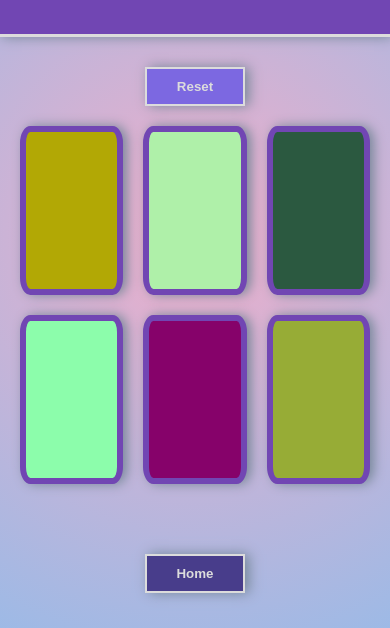
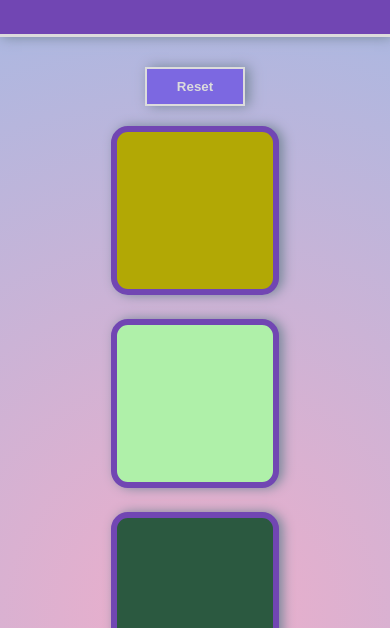
Before and after one commit to shanelbb/js-practice-projects, a plain HTML site: page color-guesser/index.html in a window 390 px wide. Shown: the part 216-844 px from the top of the page. Drawn offline with Linux system fonts and the light colour scheme; some packages are replaced by stand-ins of ours; a script that the page names is missing.

Commit message:
responsiveness

```diff
--- a/color-guesser/style.css
+++ b/color-guesser/style.css
@@ -2,17 +2,21 @@
 
 .colors {
     display: grid;
-    grid-template-columns: 1fr 1fr 1fr;
-    grid-gap: 20px;
+    grid-template-columns: repeat(auto-fill, 150px);
+    grid-gap: 1.5rem;
+    justify-content: center;
+    justify-items: center;
+    width: 80%;
     max-width: 600px;
     margin: 0 auto;
     padding: 0 20px 20px;
 }
 
 .btn {
-    width: 100%;
+    width: 20vh;
     height: 20vh;
     max-height: 200px;
+    max-width: 200px;
     border-radius: 10%;
     border: 6px solid #7146b3;
 
--- a/globalstyle.css
+++ b/globalstyle.css
@@ -61,8 +61,8 @@ p {
 
 img {
     width: 100%;
-    max-width: 500px;
-    max-height: 500px;
+    max-width: 80%;
+    max-height: 400px;
     object-fit: cover;
     object-position: center center;
     box-shadow: 4px 0px 12px lightslategray;
```
